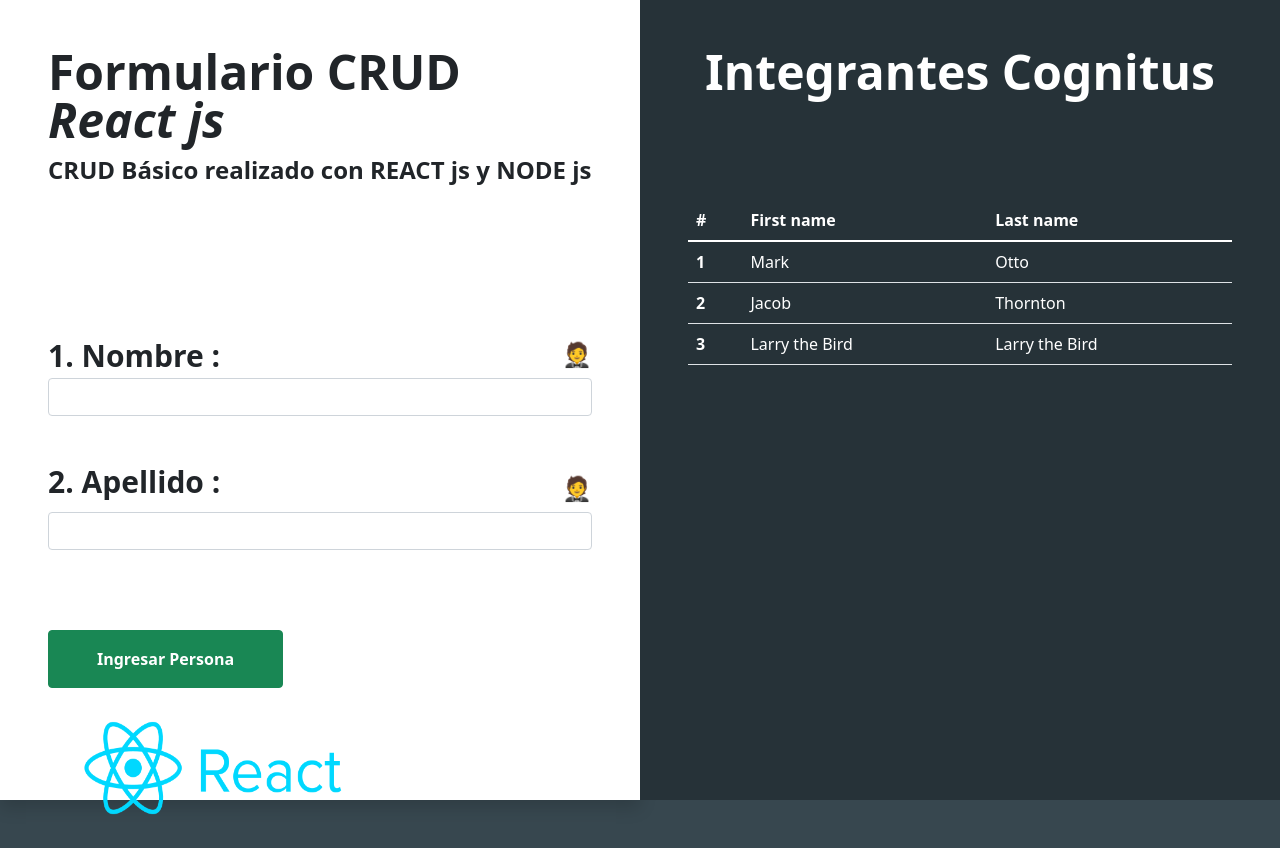
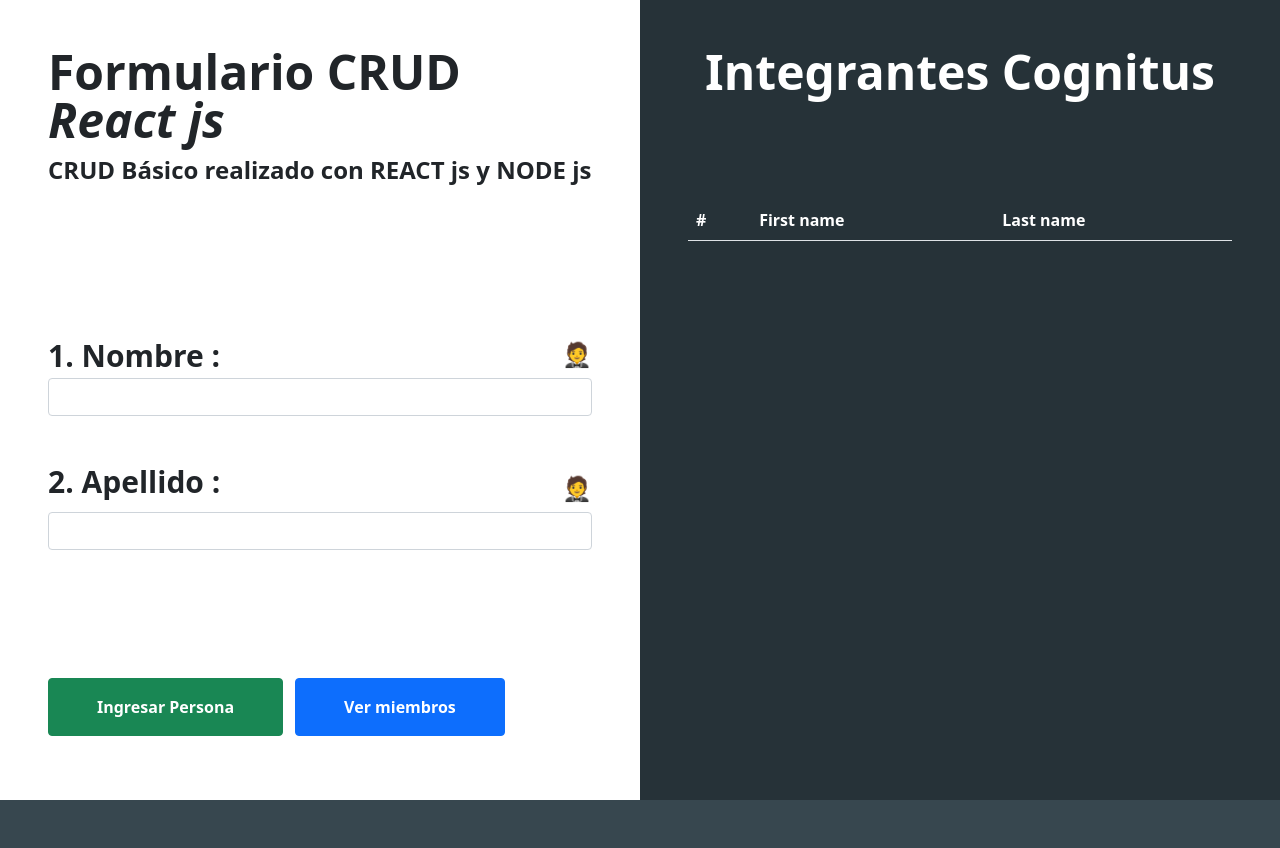
Before and after one commit to K-DAZA/CRUD-REACT-NODE-JS-MYSQL, a React (Create React App) app in the folder Frontend - REACT/: page / in a window 1280 px wide. After the commit the page ends 800 px from the top, so only its background shows below. Built offline with nearby package versions, Linux system fonts and the light colour scheme.

Commit message:
Añadiendo funcionalidad para ver usuarios en la BD - Mysql

```diff
--- a/Frontend - REACT/src/components/Form.js
+++ b/Frontend - REACT/src/components/Form.js
@@ -5,27 +5,41 @@ import Table from "./Table";
 import axios from "axios";
 
 export default function Form() {
-
-
     // COMPONENT STATES - Estados del Componente
     const [members, setMembers] = useState([]);
     const [name, setName] = useState("");
     const [lastname, setLastname] = useState("");
-
+    const [success, setSuccess] = useState("");
 
     // PETICIONES AXIOS - Backend GET, POST
 
-    // POST
+    // PETICION HTTP - POST
     const addMember = () => {
-        //axios.post("http://localhost:3001/create", {
-        //    name: name,
-        //    lastname: lastname
-        //})
-        //    .then(() => console.log("Se ha añadido el integrante correctamente!!"))
-        //    .catch((error) => console.log(error));
-        console.log("Estoy funcionando...")
+        try {
+            axios.post("http://localhost:3001/create", {
+                name: name,
+                lastname: lastname,
+            });
+
+            console.log("Se ha añadido el estudiante correctamente a la BD!");
+            setSuccess("Se añadió un miembro correctamente!");
+        } catch (error) {
+            console.log(error);
         }
+    };
 
+    // PETICION HTTP - GET
+    const getMembers = () => {
+        try {
+            axios
+            .get("http://localhost:3001/integrantes")
+            .then((results) => setMembers(results.data));
+            console.log("Todos los usuarios de la BD traidos correctamente!");
+            setSuccess("");
+        } catch (error) {
+            console.log(error);
+        }
+    };
 
     return (
         <div className="h-screen md:flex">
@@ -42,29 +56,52 @@ export default function Form() {
                     1. Nombre :
                 </label>
                 <h2 className="text-2xl float-right mt-36">🤵</h2>
-                    <input type="text" className="form-control" name="" id="" onChange={(event) => setName(event.target.value)}/>
+                <input
+                    type="text"
+                    className="form-control"
+                    name=""
+                    id=""
+                    onChange={(event) => setName(event.target.value)}
+                />
                 <label htmlFor="" className="text-3xl mt-5 font-bold">
                     2. Apellido :
                 </label>
                 <h2 className="text-2xl float-right mt-14">🤵</h2>
-                    <input type="text" className="form-control" name="" id="" onChange={(event) => setLastname(event.target.value)}/>
+                <input
+                    type="text"
+                    className="form-control"
+                    name=""
+                    id=""
+                    onChange={(event) => setLastname(event.target.value)}
+                />
 
-                    <button className="btn btn-success mt-20 px-5 py-3"
-                    onClick={ addMember }>
+                <h4 className="text-black mt-5">{ success }</h4>
+                <button
+                    className="btn btn-success mt-20 px-5 py-3"
+                    onClick={addMember}
+                >
                     <strong>Ingresar Persona</strong>
+                </button>
+
+                <button
+                    className="btn btn-primary lg:mt-20 px-5 py-3 ml-3"
+                    onClick={getMembers}
+                >
+                    <strong>Ver miembros</strong>
                 </button>
 
                 <div className="flex">
                     <img
                         src={react}
                         alt=""
-                        className="pl-5 2xl:mt-3 w-80 h-40"
+                        className="hidden pl-5 2xl:mt-3 2xl:block w-80 h-40"
                     />
 
                     <p className="w-3/6 text-justify font-bold mt-5 ml-16 hidden 2xl:block">
                         Este CRUD fue creado con React js del lado del Frontend,
                         y Node del lado del Backend. Puede Ingresar, Eliminar,
-                        Actualizar y Seleccionar datos de una BD - Mysql.<br />
+                        Actualizar y Seleccionar datos de una BD - Mysql.
+                        <br />
                         <br />
                         Desarrollado por : <i>Kevin Jefrey Daza Acosta 💻</i>
                     </p>
@@ -75,7 +112,7 @@ export default function Form() {
                 className="h-full md:w-3/6"
                 style={{ backgroundColor: "#263238" }}
             >
-                <Table members={ members }/>
+                <Table members={members} />
             </div>
         </div>
     );
--- a/Frontend - REACT/src/components/Table.js
+++ b/Frontend - REACT/src/components/Table.js
@@ -1,6 +1,10 @@
 import React from "react";
 
-export default function Table() {
+export default function Table(props) {
+
+    // ALMACENANDO PROPS
+    const members = props.members;
+
     return (
         <div>
             <h1 className=" md:text-5xl font-bold p-5 text-white text-center">
@@ -16,21 +20,13 @@ export default function Table() {
                         </tr>
                     </thead>
                     <tbody className="table-group-divider">
-                        <tr>
-                            <th scope="row">1</th>
-                            <td>Mark</td>
-                            <td>Otto</td>
-                        </tr>
-                        <tr>
-                            <th scope="row">2</th>
-                            <td>Jacob</td>
-                            <td>Thornton</td>
-                        </tr>
-                        <tr>
-                            <th scope="row">3</th>
-                            <td>Larry the Bird</td>
-                            <td>Larry the Bird</td>
-                        </tr>
+                        {members.map((items) => (
+                            <tr key={items.id}>
+                                <th scope="row">{items.id}</th>
+                                <td>{items.name}</td>
+                                <td>{items.lastname}</td>
+                            </tr>
+                        ))}
                     </tbody>
                 </table>
             </div>
```
Lines whose indentation alone changed are shown as unchanged.
